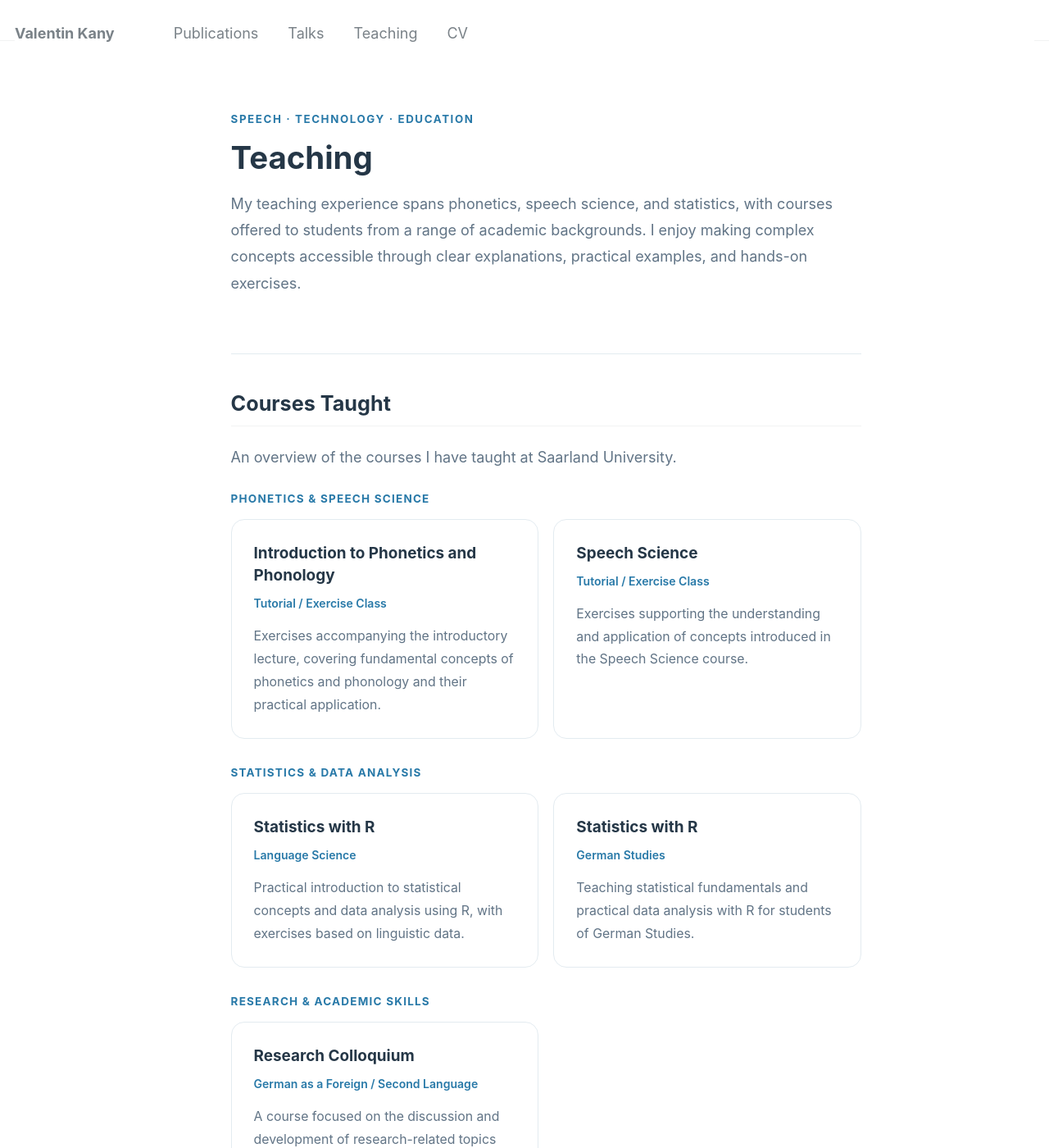
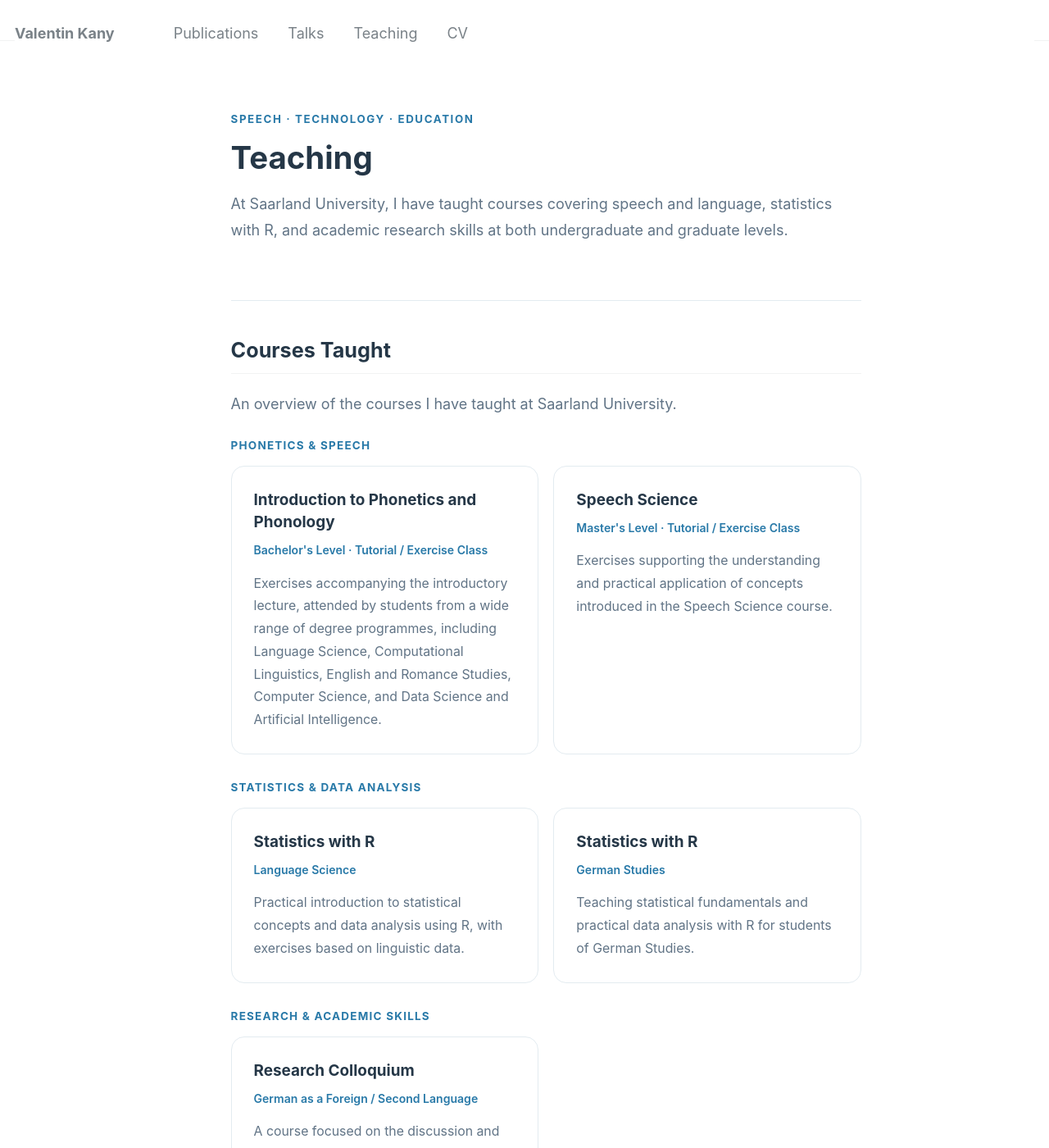
Before and after one commit to Valentin-Kany/Valentin-Kany.github.io, a Jekyll site: the page built from _pages/teaching-preview.md, in a window 1280 px wide and 1400 px high. Shown: the whole window at 82% size. Built offline with Jekyll 4.4.1, drawn with Linux system fonts in a browser that asks for light colours.

Commit message:
Update teaching-preview.md

```diff
--- a/_pages/teaching-preview.md
+++ b/_pages/teaching-preview.md
@@ -191,12 +191,10 @@ author_profile: false
     <h1>Teaching</h1>
 
     <p class="vkt-lead">
-      My teaching experience spans phonetics,
-      speech science, and statistics, with courses
-      offered to students from a range of academic
-      backgrounds. I enjoy making complex concepts
-      accessible through clear explanations,
-      practical examples, and hands-on exercises.
+      At Saarland University, I have taught courses
+      covering speech and language, statistics with R,
+      and academic research skills at both undergraduate
+      and graduate levels.
     </p>
 
   </header>
@@ -231,14 +229,16 @@ author_profile: false
           </h3>
 
           <div class="vkt-card-meta">
-            Tutorial / Exercise Class
+            Bachelor's Level · Tutorial / Exercise Class
           </div>
 
           <p>
             Exercises accompanying the introductory
-            lecture, covering fundamental concepts
-            of phonetics and phonology and their
-            practical application.
+            lecture, attended by students from a wide
+            range of degree programmes, including
+            Language Science, Computational Linguistics,
+            English and Romance Studies, Computer Science,
+            and Data Science and Artificial Intelligence.
           </p>
 
         </div>
@@ -250,13 +250,13 @@ author_profile: false
           </h3>
 
           <div class="vkt-card-meta">
-            Tutorial / Exercise Class
+            Master's Level · Tutorial / Exercise Class
           </div>
 
           <p>
             Exercises supporting the understanding
-            and application of concepts introduced
-            in the Speech Science course.
+            and practical application of concepts
+            introduced in the Speech Science course.
           </p>
 
         </div>
```
Also changed, not shown: other parts of _pages/teaching-preview.md (+2 -2 lines).
